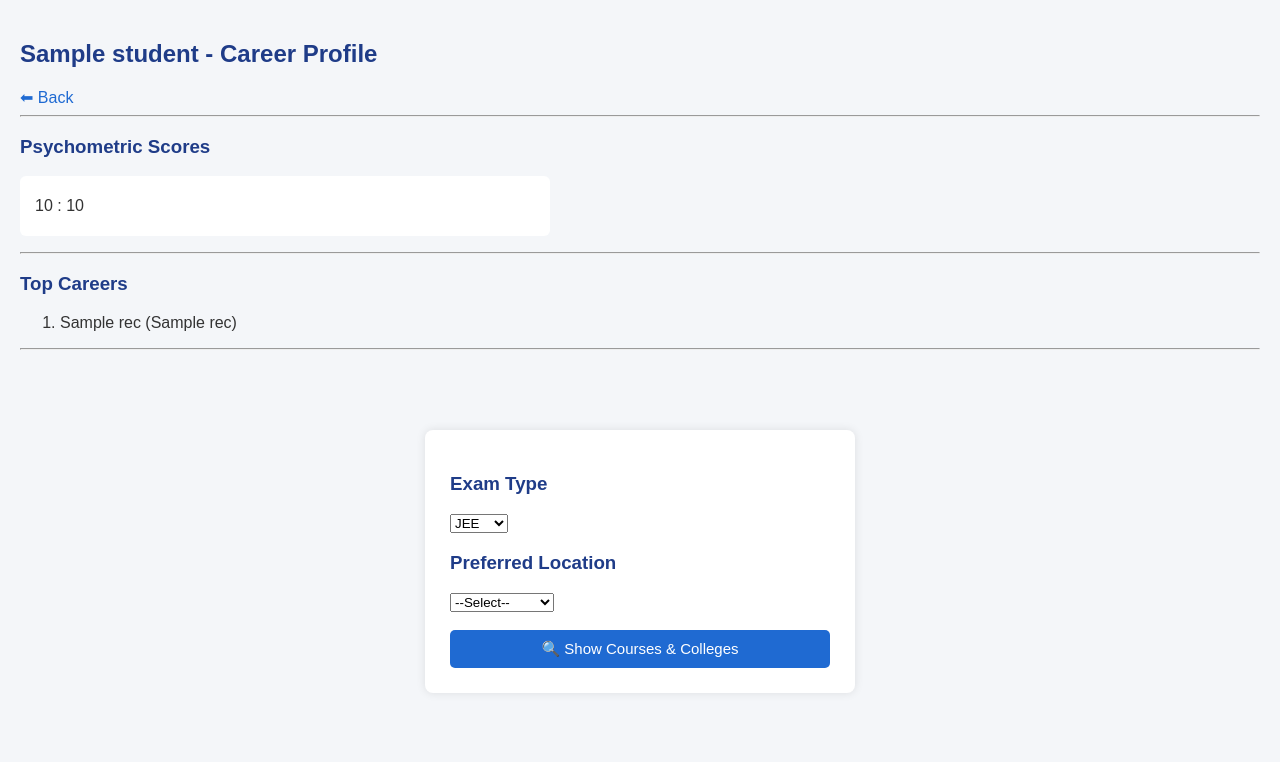
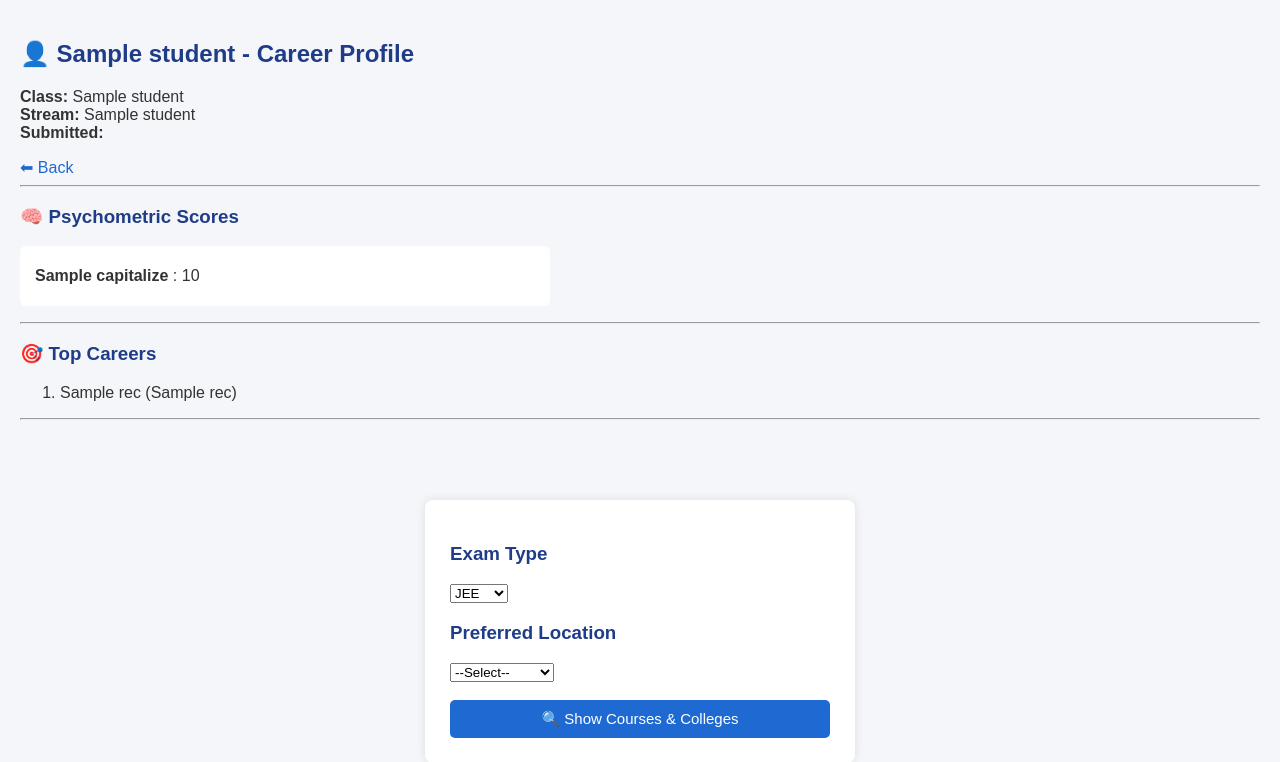
Before and after one commit to arkajinx/career-portal, a Flask app: template templates/student_detail.html in a window 1280 px wide. Shown: the top 762 px of the page. Run offline with Flask 3, Linux system fonts and the light colour scheme; the template is opened without the code that fills it: most values are stand-ins (such as "Sample title", 1, 10 or a date in 2020).

Commit message:
Update student_detail.html

```diff
--- a/templates/student_detail.html
+++ b/templates/student_detail.html
@@ -1,28 +1,33 @@
 <!DOCTYPE html>
 <html>
 <head>
-    <title>Student Detail</title>
+    <title>Student Detail – Career Portal</title>
     <link rel="stylesheet" href="{{ url_for('static', filename='style.css') }}">
 </head>
 </head>
 <body>
 
-<h2>{{ student[1] }} - Career Profile</h2>
+<h2>👤 {{ student[1] }} - Career Profile</h2>
+<p>
+<b>Class:</b> {{ student[2] }} <br>
+<b>Stream:</b> {{ student[3] }} <br>
+<b>Submitted:</b> {{ student[6] if student|length > 6 else "" }}
+</p>
 
 <a href="/dashboard">⬅ Back</a>
 
 <hr>
 
-<h3>Psychometric Scores</h3>
+<h3>🧠 Psychometric Scores</h3>
 <ul>
 {% for k,v in scores.items() %}
-  <li>{{ k }} : {{ v }}</li>
+  <li><b>{{ k.capitalize() }}</b> : {{ v }}</li>
 {% endfor %}
 </ul>
 
 <hr>
 
-<h3>Top Careers</h3>
+<h3>🎯 Top Careers</h3>
 <ol>
 {% for c,s in recs %}
   <li>{{ c }} ({{ s }})</li>
```
